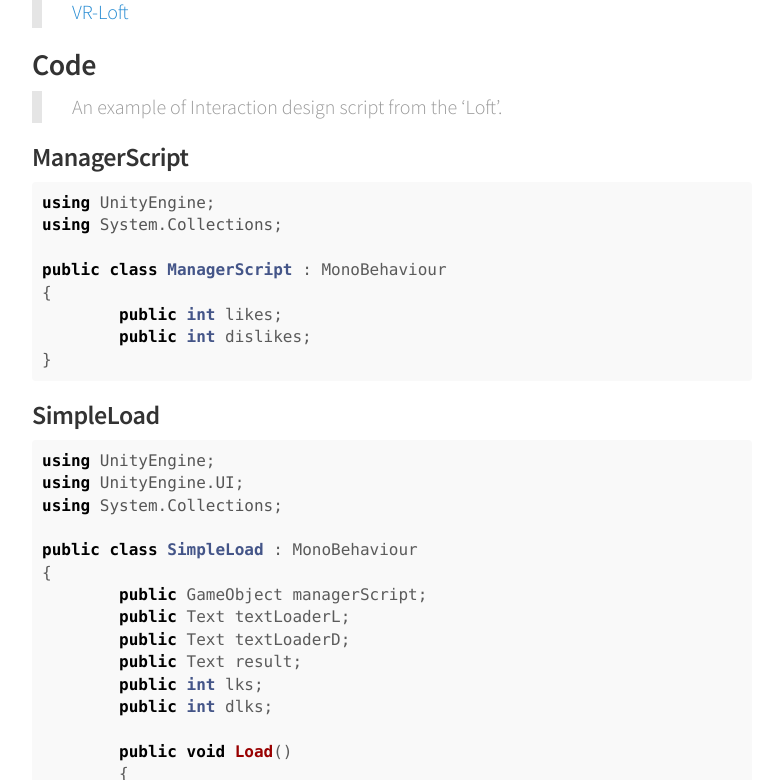
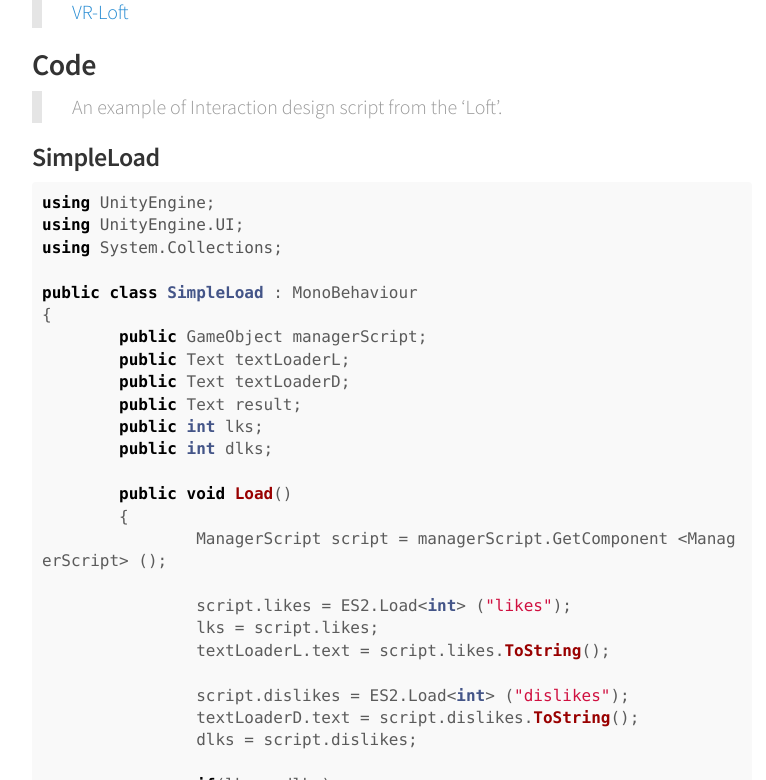
Before and after one commit to bernatferragut/FutureWeb-blog, a Jekyll site: the page built from recent.md, in a window 1280 px wide and 900 px high, scrolled down 3426 px, cut to the strip 120-900 px from the top of the window. Shown: the whole strip, without its empty margins (248-1014 px from the left). Built offline with Jekyll 4.4.1, drawn with Linux system fonts in a browser that asks for light colours; nearby versions of some CDN libraries.

Commit message:
Update recent.md
VR

````diff
--- a/recent.md
+++ b/recent.md
@@ -64,24 +64,11 @@ We immerse the person into a loft with real measures and give them the possibili
 
 ![intro](https://cloud.githubusercontent.com/assets/17754060/21591996/e4e36066-d0df-11e6-8146-827f9b2e7819.png)
 
->[VR-Loft](https://github.com/bernatferragut/vr-projects)
+>[VR-Loft](https://github.com/bernatferragut/vr-projects/tree/master/VR-P4)
 
 ### Code
 
 > An example of Interaction design script from the 'Loft'.
-
-#### ManagerScript
-
-```c#
-using UnityEngine;
-using System.Collections;
-
-public class ManagerScript : MonoBehaviour
-{
-	public int likes;
-	public int dislikes;
-}
-```
 
 #### SimpleLoad
 
````
